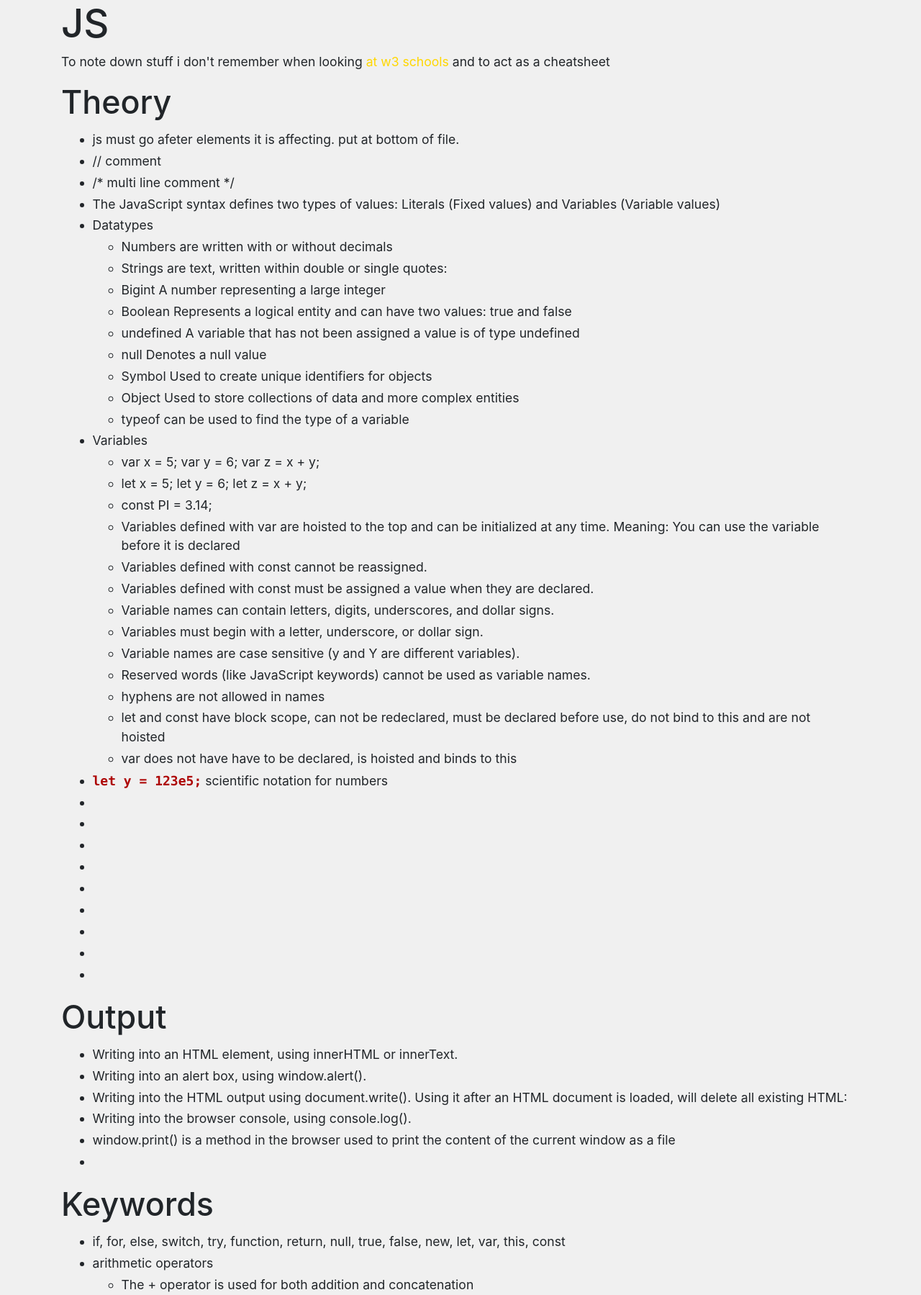
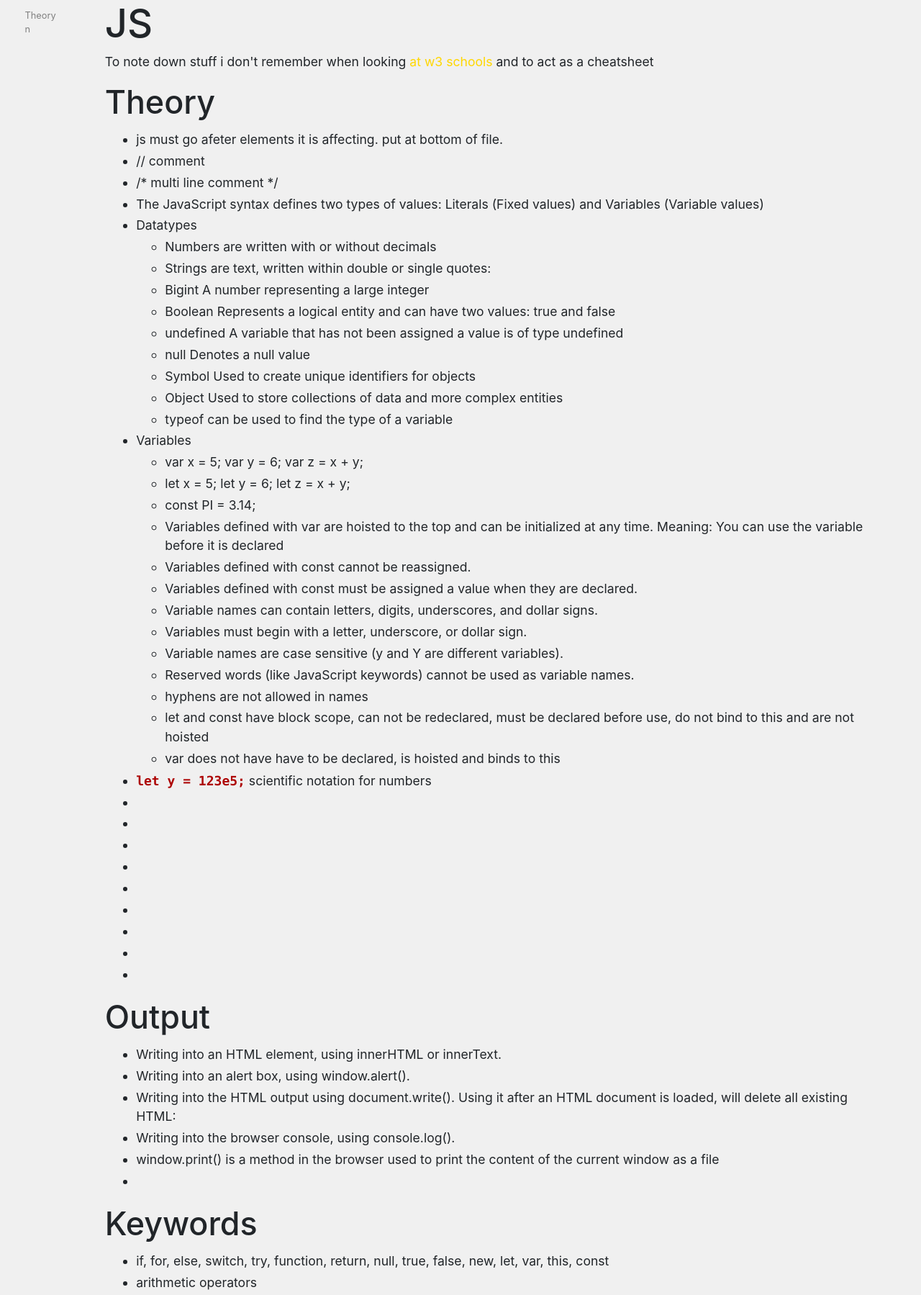
Before and after one commit to TomGaldeano/TomGaldeano, a Flask app: page /programacion/js in a window 1280 px wide. Shown: the part 126-1925 px from the top of the page at 72% size. Run offline with Flask 3, Linux system fonts and the light colour scheme; some libraries are stand-ins or nearby versions.

Commit message:
20-10-25

```diff
--- a/templates/prog/prog_js.html
+++ b/templates/prog/prog_js.html
@@ -1,5 +1,19 @@
 {% include "header.html" %}
 {% include "prog/prog_header.html" %}
+<div class="container-fluid">
+<div class="row">
+  <!-- Sidebar -->
+  <nav class="col-md-1 d-none d-md-block sidebar" style="min-height:100vh;" aria-label="CSS topics">
+    <div class="sidebar-sticky">
+      <ul class="nav flex-column small" role="menu">
+        <li class="nav-item" role="none">
+          <a class="nav-link gray_link" role="menuitem" href="#elements">Theory n  </a>
+        </li>
+      </ul>
+    </div>
+  </nav>
+  <!-- Main content -->
+  <main class="col-md-11 ml-sm-auto px-4 justify-content-md-left">
 <div class="row justify-content-md-left container d-flex mx-auto">
     <h1 class="text-left h1_big">JS</h1>
 </div>
@@ -119,6 +133,6 @@
     <li class="text-left main_content"></li>
     </ul>
 </div>
-<script src="{{ url_for('static', filename='prog_js.js') }}"></script>
+<script src="{{ url_for('static', filename='js/prog_js.js') }}"></script>
 </body>
 </html>
--- a/templates/projects/pj_per_built_in_api.html
+++ b/templates/projects/pj_per_built_in_api.html
@@ -138,7 +138,7 @@
         const worker = document.getElementById("result1");
         if (typeof(Worker) !== "undefined") {
           if (typeof(w) == "undefined") {
-            w = new Worker("{{ url_for('static', filename='demo_worker.js') }}"); }
+            w = new Worker("{{ url_for('static', filename='js/demo_worker.js') }}"); }
           w.onmessage = function(event) {
             worker.innerHTML = event.data; };
         } else {
```
Also changed, not shown: apuntes/sistemas/pj_sistemas1.html (added, +11 -0 lines), python/images/resize_image.py (+7 -0 lines), templates/misc/pj_banana.html (added, +13 -0 lines), apuntes/sistemas/js/complemento.js (added), apuntes/sistemas/js/conversion.js (added), apuntes/sistemas/js/ensamblador.js (added), apuntes/sistemas/js/memoria.js (added), apuntes/sistemas/js/procesador.js (added), apuntes/sistemas/js/sumas_restas.js (added), apuntes/sistemas/main.css (added), docs/index.html (line endings or trailing spaces), static/js/demo_worker.js (renamed from static/demo_worker.js), static/js/prog_js.js (renamed from static/prog_js.js), templates/misc/banana.css (added), 1 more files, 2 other files.
